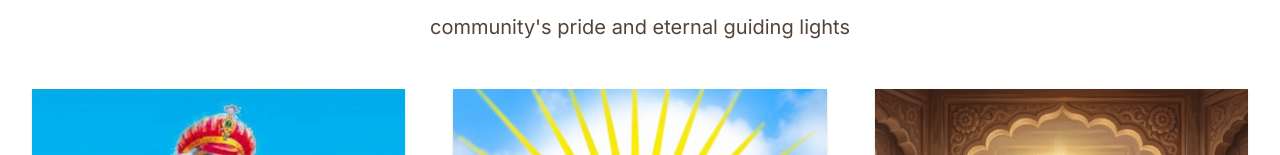
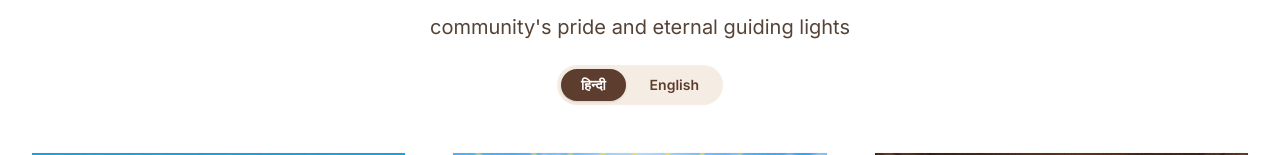
Before and after one commit to smtechandservices/sahu, a Next.js app in the folder frontend/: page / in a window 1280 px wide. Shown: the part 724-879 px from the top of the page. Built offline with nearby package versions, Linux system fonts and the light colour scheme; no server answers.

Commit message:
feat: enhance session management and improve user profile handling

```diff
--- a/frontend/components/Home/Inspirational.jsx
+++ b/frontend/components/Home/Inspirational.jsx
@@ -8,27 +8,34 @@ const figures = [
     name: 'Daanveer Bhamashah',
     title: 'Symbol of Generosity',
     image: '/assets/figures/bhamashah.jpg',
-    description:
-      'भामाशाह मेवाड़ राज्य के एक महान मंत्री और दानवीर थे, जिन्होंने महाराणा प्रताप को स्वाधीनता संग्राम के लिए अपनी संपूर्ण व्यक्तिगत संपदा दान कर दी। उनका यह निःस्वार्थ बलिदान साहू समाज के लिए उदारता और देशभक्ति का चिरस्थायी प्रतीक बन गया।',
+    description: {
+      hi: 'भामाशाह मेवाड़ राज्य के एक महान मंत्री और दानवीर थे, जिन्होंने महाराणा प्रताप को स्वाधीनता संग्राम के लिए अपनी संपूर्ण व्यक्तिगत संपदा दान कर दी। उनका यह निःस्वार्थ बलिदान साहू समाज के लिए उदारता और देशभक्ति का चिरस्थायी प्रतीक बन गया।',
+      en: 'Bhamashah was a great minister and philanthropist of the Mewar kingdom, who donated his entire personal wealth to Maharana Pratap to fund the struggle for independence. His selfless sacrifice became an eternal symbol of generosity and patriotism for the Sahu community.',
+    },
   },
   {
     name: 'Baba Badal Nayak',
     title: 'Legendary Leader',
     image: '/assets/figures/badal_nayak.png',
-    description:
-      'बाबा बादल नायक एक पूजनीय आध्यात्मिक एवं सामुदायिक नेता थे, जिन्होंने कठिन परिस्थितियों में साहू समाज का मार्गदर्शन किया। उनकी बुद्धिमत्ता, साहस और न्याय के प्रति अटूट समर्पण ने उन्हें एक महान विभूति बनाया, जिनकी शिक्षाएँ आज भी पीढ़ियों को प्रेरित करती हैं।',
+    description: {
+      hi: 'बाबा बादल नायक एक पूजनीय आध्यात्मिक एवं सामुदायिक नेता थे, जिन्होंने कठिन परिस्थितियों में साहू समाज का मार्गदर्शन किया। उनकी बुद्धिमत्ता, साहस और न्याय के प्रति अटूट समर्पण ने उन्हें एक महान विभूति बनाया, जिनकी शिक्षाएँ आज भी पीढ़ियों को प्रेरित करती हैं।',
+      en: 'Baba Badal Nayak was a revered spiritual and community leader who guided the Sahu community through difficult times. His wisdom, courage, and unwavering dedication to justice made him a great figure whose teachings continue to inspire generations even today.',
+    },
   },
   {
     name: 'Maa Karma',
     title: 'Sant Shiromani',
     image: '/assets/figures/maa_karma.png',
-    description:
-      'माँ कर्मा को एक परम संत और करमा पर्व की अधिष्ठात्री देवी के रूप में पूजा जाता है। उनकी भक्ति, करुणा और आध्यात्मिक शिक्षाएँ समाज के लिए सदैव प्रकाशस्तंभ रही हैं, जो आस्था, त्याग और समस्त प्राणियों के प्रति प्रेम के मूल्यों का मूर्त स्वरूप हैं।',
+    description: {
+      hi: 'माँ कर्मा को एक परम संत और करमा पर्व की अधिष्ठात्री देवी के रूप में पूजा जाता है। उनकी भक्ति, करुणा और आध्यात्मिक शिक्षाएँ समाज के लिए सदैव प्रकाशस्तंभ रही हैं, जो आस्था, त्याग और समस्त प्राणियों के प्रति प्रेम के मूल्यों का मूर्त स्वरूप हैं।',
+      en: 'Maa Karma is venerated as a supreme saint and the presiding deity of the Karma festival. Her devotion, compassion, and spiritual teachings have always served as a guiding light for the community, embodying the values of faith, sacrifice, and love for all living beings.',
+    },
   },
 ];
 
 const Inspirational = () => {
   const [flipped, setFlipped] = useState(null);
+  const [lang, setLang] = useState('hi');
 
   const handleFlip = (index) => {
     setFlipped(flipped === index ? null : index);
@@ -39,7 +46,31 @@ const Inspirational = () => {
       <div className="px-4 sm:px-6 md:px-8">
         <div className="text-center mb-12">
           <h2 className="text-4xl font-bold mb-4">Inspirational Figures</h2>
-          <p className="text-xl text-[#564337]">community&apos;s pride and eternal guiding lights</p>
+          <p className="text-xl text-[#564337] mb-6">community&apos;s pride and eternal guiding lights</p>
+
+          {/* Language Toggle */}
+          <div className="inline-flex items-center bg-[#F5EDE4] rounded-full p-1 gap-1">
+            <button
+              onClick={() => setLang('hi')}
+              className={`px-5 py-1.5 rounded-full text-sm font-semibold transition-all duration-200 ${
+                lang === 'hi'
+                  ? 'bg-[#5C3D2E] text-white shadow'
+                  : 'text-[#5C3D2E] hover:bg-[#e8d9ce]'
+              }`}
+            >
+              हिन्दी
+            </button>
+            <button
+              onClick={() => setLang('en')}
+              className={`px-5 py-1.5 rounded-full text-sm font-semibold transition-all duration-200 ${
+                lang === 'en'
+                  ? 'bg-[#5C3D2E] text-white shadow'
+                  : 'text-[#5C3D2E] hover:bg-[#e8d9ce]'
+              }`}
+            >
+              English
+            </button>
+          </div>
         </div>
 
         <div className="grid grid-cols-1 md:grid-cols-2 lg:grid-cols-3 gap-12">
@@ -100,7 +131,9 @@ const Inspirational = () => {
                   </div>
                   <h3 className="text-2xl font-bold text-white mb-2">{figure.name}</h3>
                   <p className="text-sm font-semibold text-amber-300 uppercase tracking-widest mb-6">{figure.title}</p>
-                  <p className="text-white/90 text-base leading-loose tracking-wide">{figure.description}</p>
+                  <p className={`text-white/90 text-base leading-loose tracking-wide ${lang === 'hi' ? '' : 'text-sm'}`}>
+                    {figure.description[lang]}
+                  </p>
                   <p className="mt-8 text-white/40 text-xs">Click to flip back</p>
                 </div>
               </div>
--- a/frontend/context/AuthContext.jsx
+++ b/frontend/context/AuthContext.jsx
@@ -14,12 +14,15 @@ export function AuthProvider({ children }) {
     const storedUser = getCookie('user');
     const token = getCookie('accessToken');
 
-    if (storedUser && token) {
-      setUser(JSON.parse(storedUser));
+    if (token) {
+      if (storedUser) {
+        try { setUser(JSON.parse(storedUser)); } catch {}
+      }
       fetchApi('/auth/profile/')
         .then(data => {
             setUser(data);
-            setCookie('user', JSON.stringify(data));
+            const { profile_photo, profile_photo_mimetype, ...cookieSafeUser } = data;
+            setCookie('user', JSON.stringify(cookieSafeUser));
         })
         .catch(() => logout());
     }
@@ -28,9 +31,10 @@ export function AuthProvider({ children }) {
 
   const login = (userData, accessToken, refreshToken) => {
     setUser(userData);
-    setCookie('user', JSON.stringify(userData));
-    setCookie('accessToken', accessToken);
-    setCookie('refreshToken', refreshToken);
+    const { profile_photo, profile_photo_mimetype, ...cookieSafeUser } = userData;
+    setCookie('user', JSON.stringify(cookieSafeUser));
+    if (accessToken) setCookie('accessToken', accessToken);
+    if (refreshToken) setCookie('refreshToken', refreshToken);
   };
 
   const logout = async () => {
```
Also changed, not shown: 2 other files (tests, documents, lock files or other folders).
